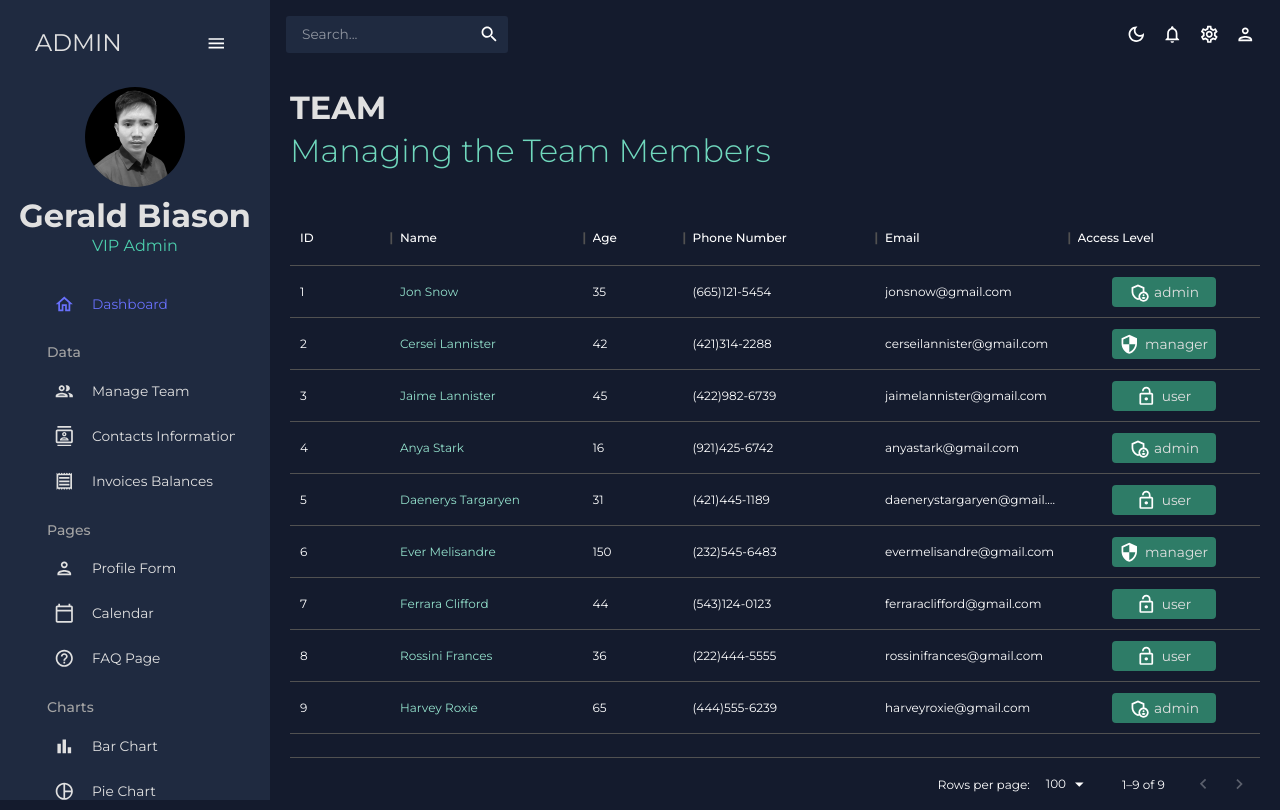
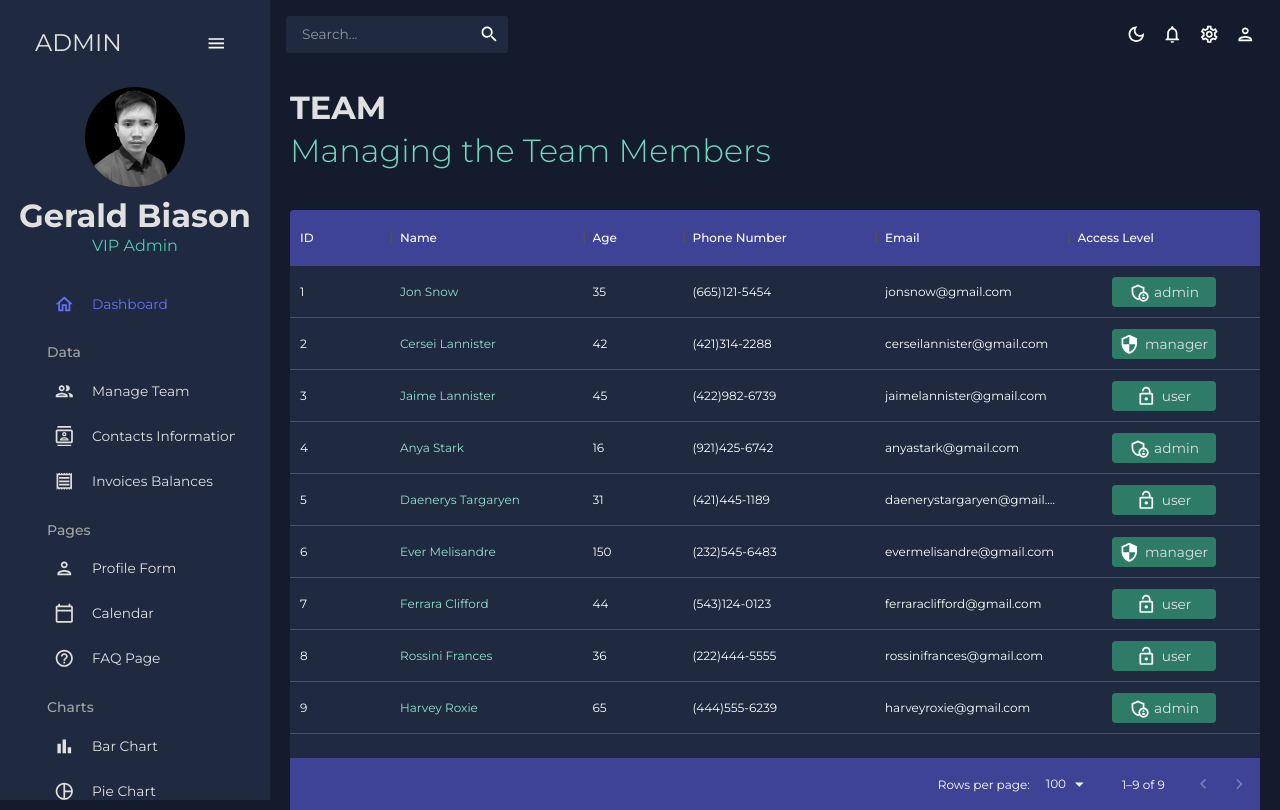
Before and after one commit to norrico31/dashboard-mui, a React (Create React App) app: page /team in a window 1280 px wide. Built offline with nearby package versions, Linux system fonts and the light colour scheme.

Commit message:
data grid ui

```diff
--- a/src/scenes/team/index.jsx
+++ b/src/scenes/team/index.jsx
@@ -81,6 +81,17 @@ export default function Team() {
 					},
 					'& .name-column--cell': {
 						color: colors.greenAccent[300]
+					},
+					'& .MuiDataGrid-columnHeaders': {
+						backgroundColor: colors.blueAccent[700],
+						borderBottom: 'none'
+					},
+					'& .MuiDataGrid-virtualScroller': {
+						backgroundColor: colors.primary[400],
+					},
+					'& .MuiDataGrid-footerContainer': {
+						borderTop: 'none',
+						backgroundColor: colors.blueAccent[700]
 					}
 				}}
 			>
```
